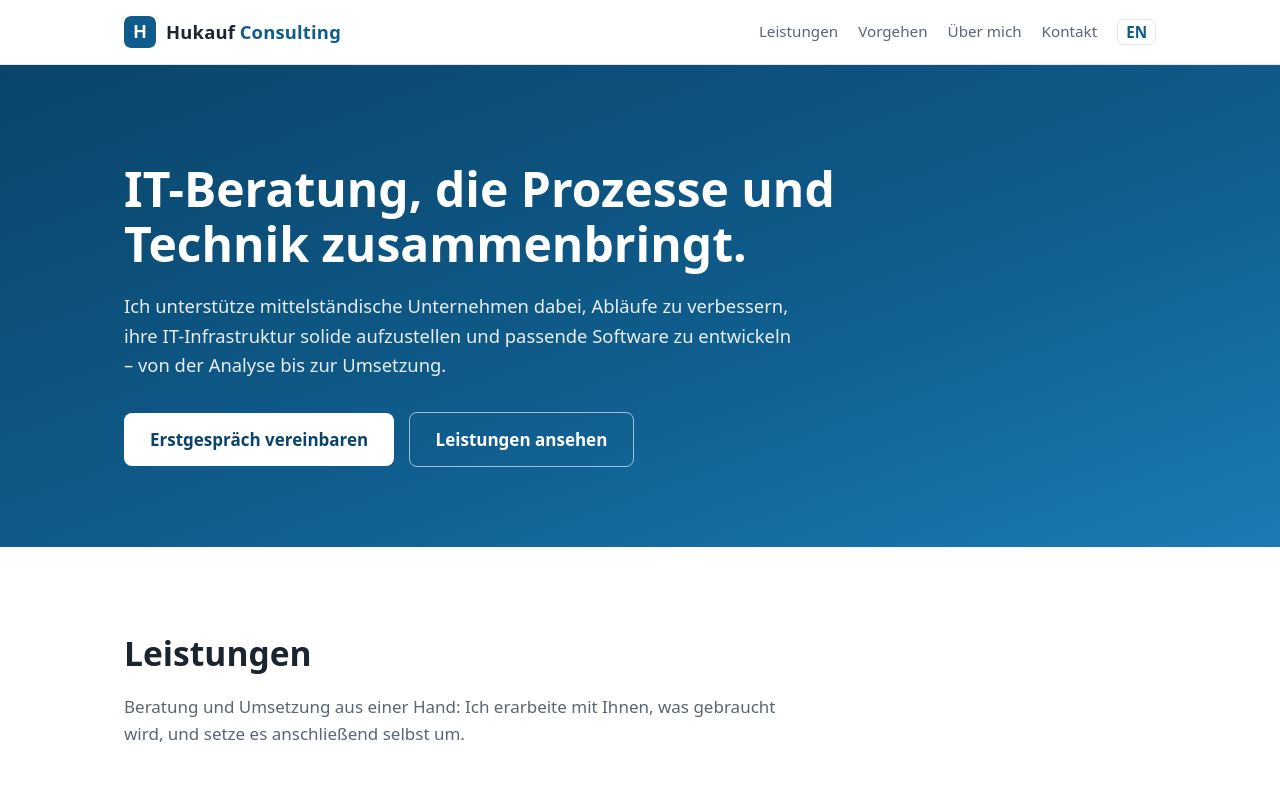
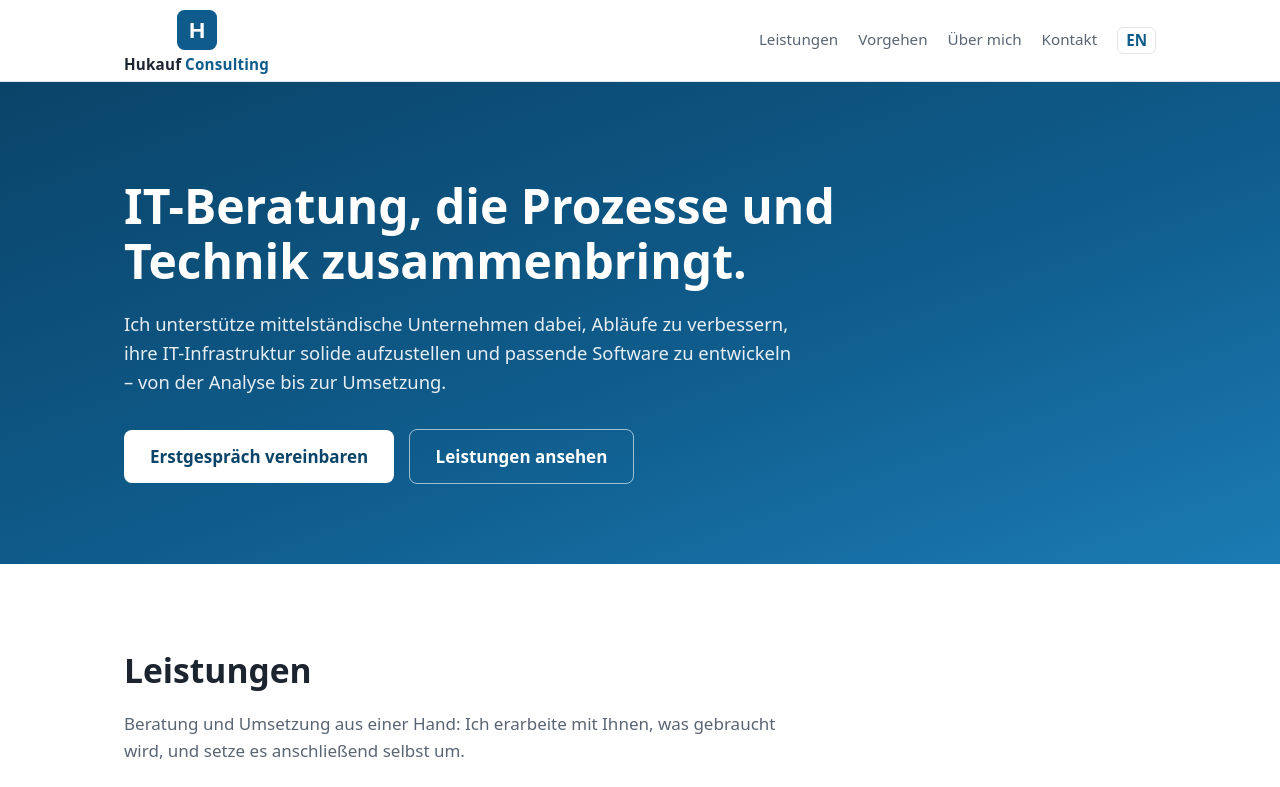
Before and after one commit to HukaufA/Website, a plain HTML site: page index.html in a window 1280 px wide. Shown: the top 787 px of the page. Drawn offline with Linux system fonts and the light colour scheme.

Commit message:
Kopfzeile: Logo im Stil der Logo-Datei (Icon über Schriftzug)
Co-Authored-By: Claude Opus 5.5 <noreply@anthropic.com>
Claude-Session: https://claude.ai/code/session_01M9swNrmFyq2eQ3CyKRymNC

```diff
--- a/index.html
+++ b/index.html
@@ -57,7 +57,7 @@
 
 <header class="site-header">
   <div class="container">
-    <a class="logo" href="#main"><img class="logo-mark" src="/favicon.svg" width="32" height="32" alt="">Hukauf <span>Consulting</span></a>
+    <a class="logo" href="#main"><img class="logo-mark" src="/favicon.svg" width="40" height="40" alt=""><span class="logo-text">Hukauf<span>Consulting</span></span></a>
     <nav class="nav" aria-label="Hauptnavigation">
       <a href="#leistungen">Leistungen</a>
       <a href="#vorgehen">Vorgehen</a>
--- a/style.css
+++ b/style.css
@@ -41,7 +41,7 @@ button:focus-visible {
 }
 .hero a:focus-visible { outline-color: #ffffff; }
 
-#main, section[id] { scroll-margin-top: 80px; }
+#main, section[id] { scroll-margin-top: 100px; }
 
 body {
   margin: 0;
@@ -86,13 +86,20 @@ a:hover { color: var(--accent-dark); }
   text-decoration: none;
   letter-spacing: 0.2px;
 }
-.logo span { color: var(--accent); margin-left: 0.25em; }
-.logo { display: inline-flex; align-items: center; }
+.logo-text span { color: var(--accent); margin-left: 0.25em; }
+.logo {
+  display: inline-flex;
+  flex-direction: column;
+  align-items: center;
+  padding: 10px 0 8px;
+  font-size: 0.95rem;
+  line-height: 1.2;
+}
+.logo-text { display: flex; color: var(--text); margin: 0; }
 .logo-mark {
-  width: 32px;
-  height: 32px;
-  border-radius: 7px;
-  margin-right: 10px;
+  width: 40px;
+  height: 40px;
+  margin-bottom: 5px;
   flex-shrink: 0;
 }
 .nav { display: flex; gap: 20px; flex-wrap: wrap; }
```
Also changed, not shown: 404.html (+1 -1 lines), datenschutz.html (+1 -1 lines), en/index.html (+1 -1 lines), en/legal-notice.html (+1 -1 lines), en/privacy.html (+1 -1 lines), en/services/infrastructure.html (+1 -1 lines), en/services/process-consulting.html (+1 -1 lines), en/services/software-development.html (+1 -1 lines), en/services/solution-architecture.html (+1 -1 lines), impressum.html (+1 -1 lines), leistungen/infrastruktur.html (+1 -1 lines), leistungen/loesungsarchitektur.html (+1 -1 lines), leistungen/prozessberatung.html (+1 -1 lines), leistungen/softwareentwicklung.html (+1 -1 lines).
